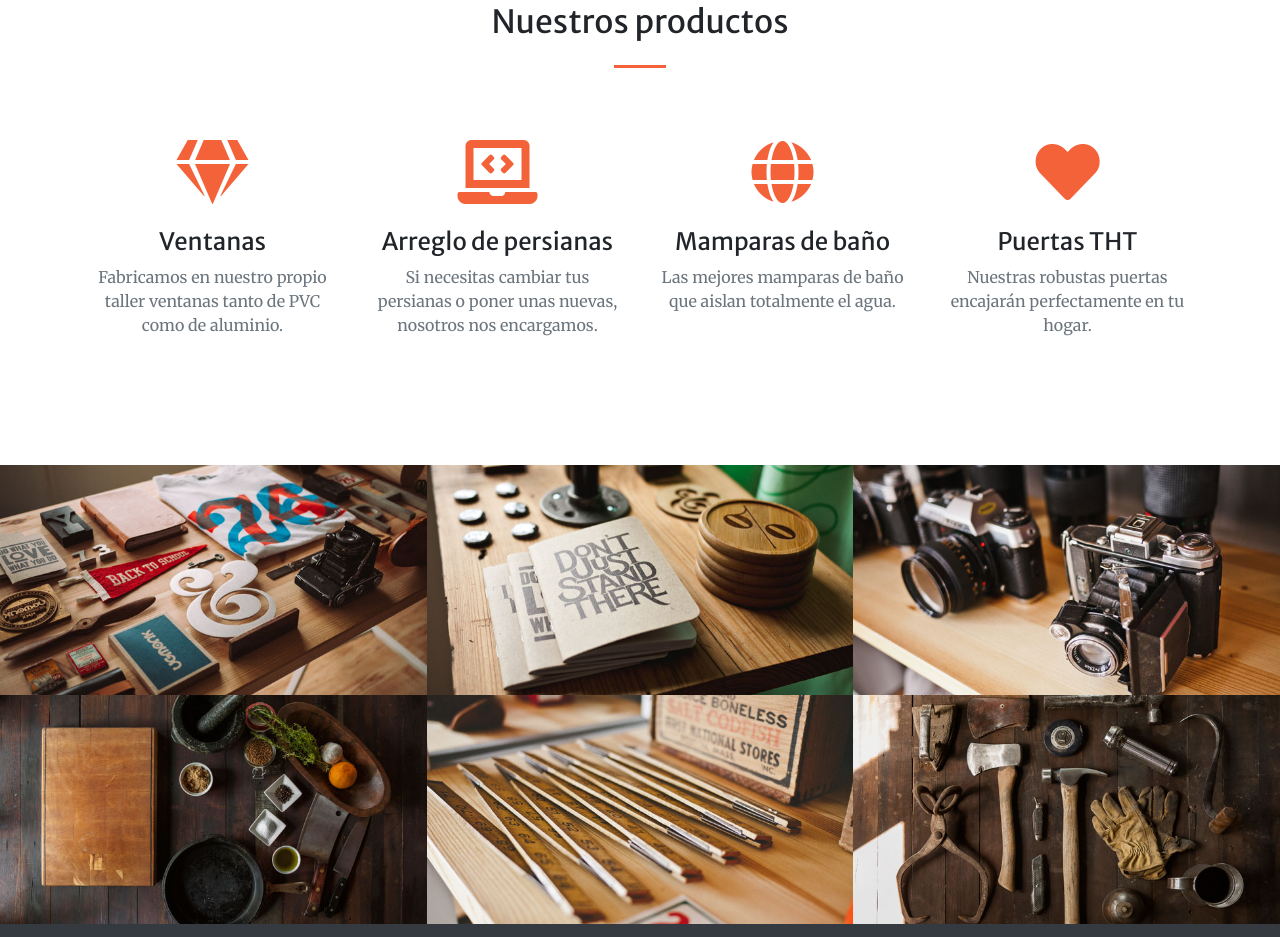
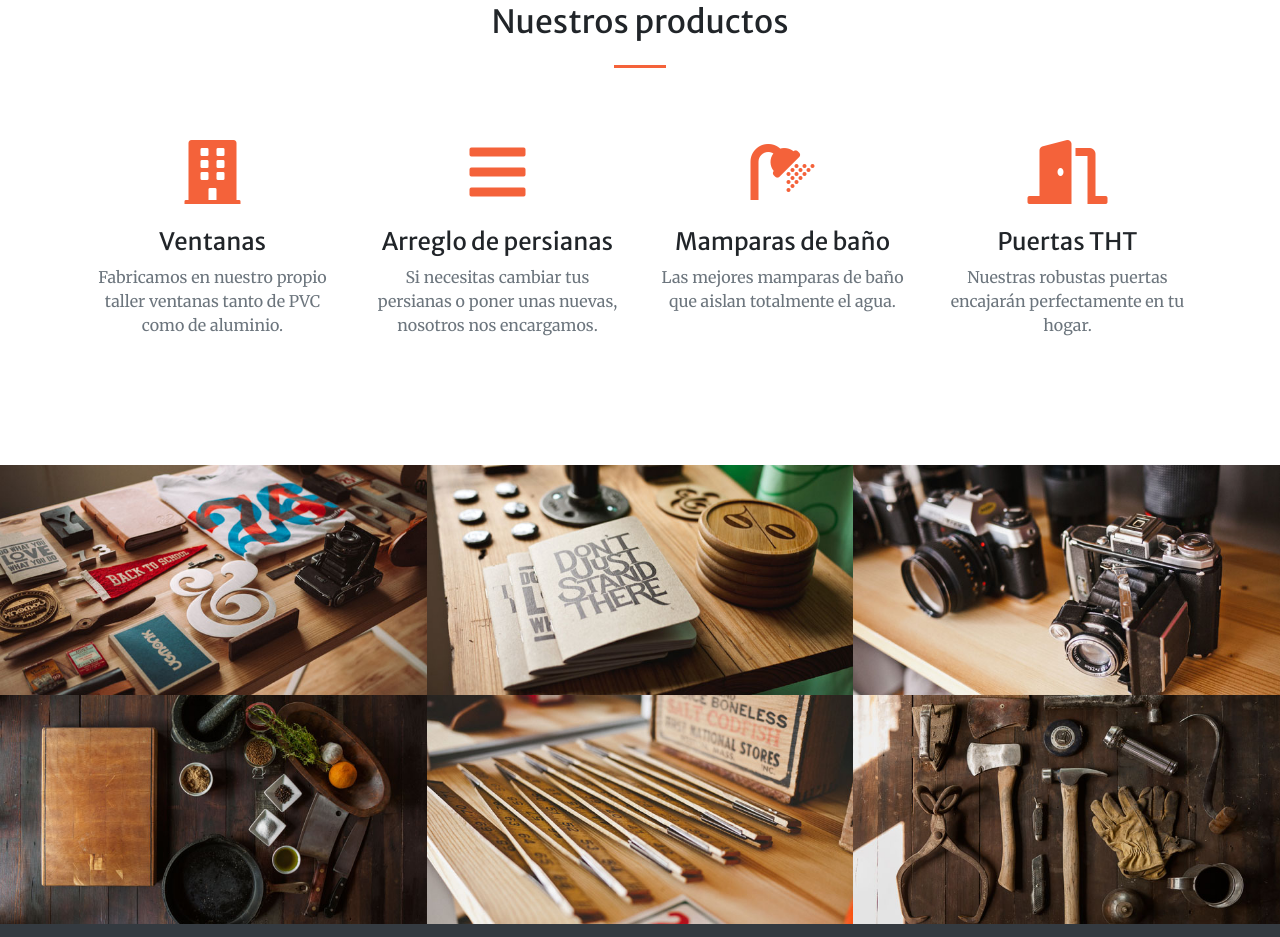
Before and after one commit to edgvic/ventanasbanuls, a website with bundled scripts: page index.html in a window 1280 px wide. Shown: the part 1701-2638 px from the top of the page. Built offline with nearby package versions, Linux system fonts and the light colour scheme.

Commit message:
update icons

```diff
--- a/index.html
+++ b/index.html
@@ -94,28 +94,28 @@
       <div class="row">
         <div class="col-lg-3 col-md-6 text-center">
           <div class="mt-5">
-            <i class="fas fa-4x fa-gem text-primary mb-4"></i>
+            <i class="fas fa-4x fa-building text-primary mb-4"></i>
             <h3 class="h4 mb-2">Ventanas</h3>
             <p class="text-muted mb-0">Fabricamos en nuestro propio taller ventanas tanto de PVC como de aluminio.</p>
           </div>
         </div>
         <div class="col-lg-3 col-md-6 text-center">
           <div class="mt-5">
-            <i class="fas fa-4x fa-laptop-code text-primary mb-4"></i>
+            <i class="fas fa-4x fa-bars text-primary mb-4"></i>
             <h3 class="h4 mb-2">Arreglo de persianas</h3>
             <p class="text-muted mb-0">Si necesitas cambiar tus persianas o poner unas nuevas, nosotros nos encargamos.</p>
           </div>
         </div>
         <div class="col-lg-3 col-md-6 text-center">
           <div class="mt-5">
-            <i class="fas fa-4x fa-globe text-primary mb-4"></i>
+            <i class="fas fa-4x fas fa-shower text-primary mb-4"></i>
             <h3 class="h4 mb-2">Mamparas de baño</h3>
             <p class="text-muted mb-0">Las mejores mamparas de baño que aislan totalmente el agua.</p>
           </div>
         </div>
         <div class="col-lg-3 col-md-6 text-center">
           <div class="mt-5">
-            <i class="fas fa-4x fa-heart text-primary mb-4"></i>
+            <i class="fas fa-4x fas fa-door-open text-primary mb-4"></i>
             <h3 class="h4 mb-2">Puertas THT</h3>
             <p class="text-muted mb-0">Nuestras robustas puertas encajarán perfectamente en tu hogar.</p>
           </div>
```
